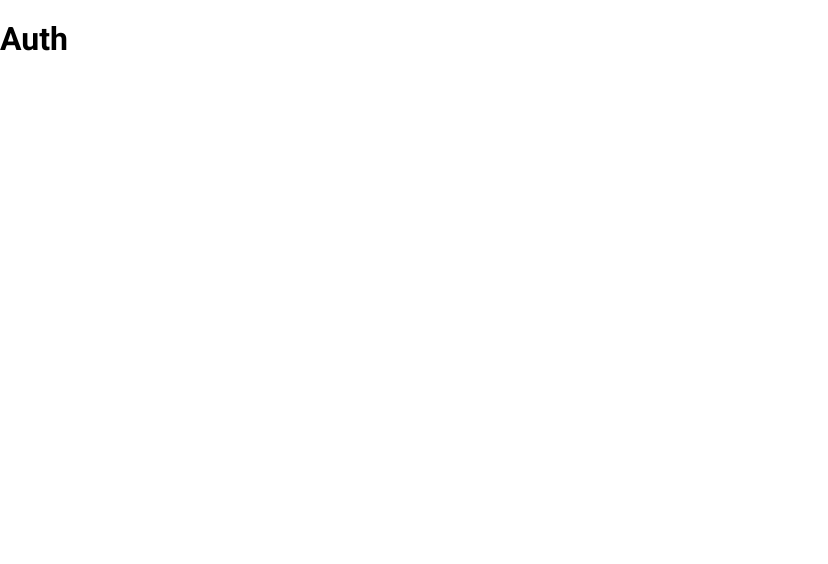
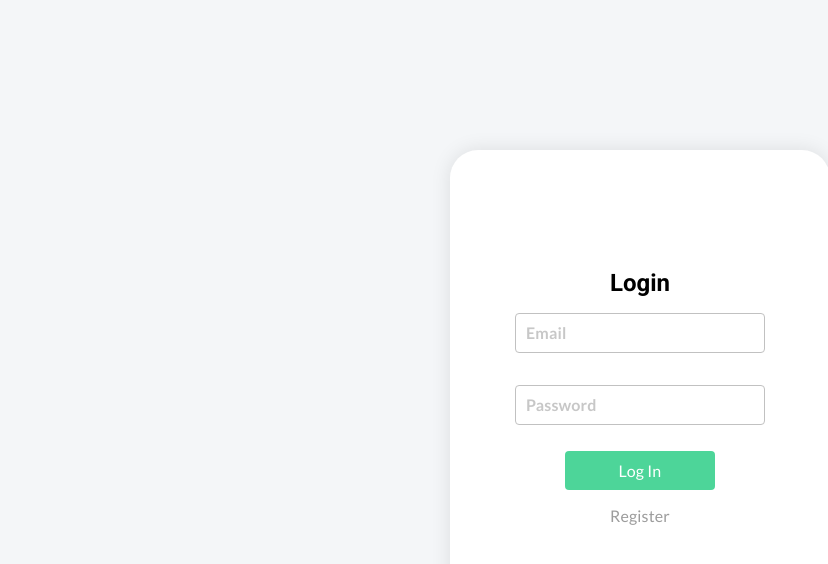
Before and after one commit to VladyslavHimself/todo-app, a React (Vite) app: page / in a window 1280 px wide. Shown: the top 564 px of the page, without its empty margins (0-828 px from the left). Built offline with nearby package versions, Linux system fonts and the light colour scheme.

Commit message:
Done auth form

```diff
--- a/src/Pages/Auth.tsx
+++ b/src/Pages/Auth.tsx
@@ -1,11 +1,27 @@
+import Button from '../Components/Ui/Button';
+import Input from '../Components/Ui/Input';
+import ModalForm from '../Layouts/ModalForm';
 import classes from '../scss/auth.module.scss';
 
 function Auth() {
     return (
-        <div className="auth">
-            <div className="auth__container">
-                <h1>Auth</h1>
-            </div>
+        <div className={classes.auth}>
+            <ModalForm className={classes.form}>
+                <h2>Login</h2>
+                <div className={classes.inputs}>
+                    <Input className={classes.input} placeholder="Email" />
+                    <Input className={classes.input} placeholder="Password" />
+                </div>
+
+                <div className={classes.buttons}>
+                    <Button className={classes.button} type="primary">
+                        Log In
+                    </Button>
+                    <Button className={classes.button} type="ghost">
+                        Register
+                    </Button>
+                </div>
+            </ModalForm>
         </div>
     );
 }
--- a/src/scss/auth.module.scss
+++ b/src/scss/auth.module.scss
@@ -0,0 +1,35 @@
+.auth {
+    width: 100%;
+    height: 100vh;
+
+    display: flex;
+    justify-content: center;
+    align-items: center;
+
+    background-color: var(--background-color);
+}
+
+.form {
+    width: 380px;
+
+    height: 500px;
+}
+.inputs {
+    width: 250px;
+
+    .input {
+        width: 100%;
+        margin: 16px 0;
+    }
+}
+
+.buttons {
+    display: flex;
+    flex-direction: column;
+    align-items: center;
+}
+
+.button {
+    width: 150px;
+    margin-top: 10px;
+}
```
